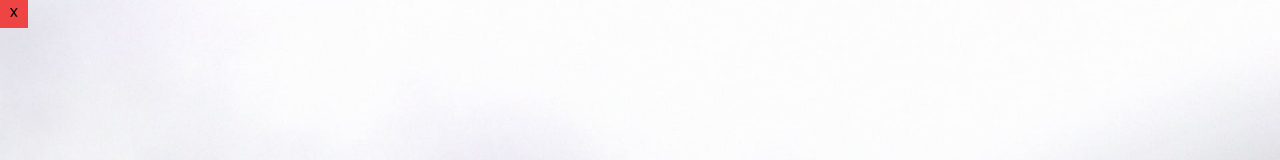
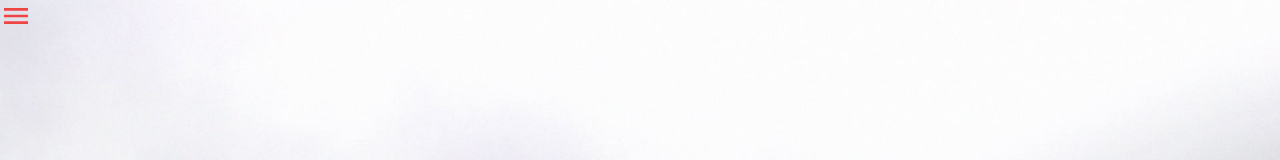
Before and after one commit to O-K-G/webstuff, a Next.js app: page / in a window 1280 px wide. Shown: the top 160 px of the page. Built offline with nearby package versions, Linux system fonts and the light colour scheme.

Commit message:
feat: iconButton

```diff
--- /dev/null
+++ b/src/app/components/IconButton.tsx
@@ -0,0 +1,20 @@
+import { type IconButtonTypes } from '@interfaces/types';
+
+export default function IconButton({
+  id,
+  onClick,
+  type,
+  className,
+  icon,
+}: IconButtonTypes) {
+  return (
+    <button
+      id={id}
+      onClick={onClick}
+      type={type ?? 'button'}
+      className={`flex items-center justify-center ${className ?? ''}`}
+    >
+      {icon}
+    </button>
+  );
+}
--- a/src/app/components/NavMenu.tsx
+++ b/src/app/components/NavMenu.tsx
@@ -1,5 +1,7 @@
 import { type NavMenuTypes } from '@interfaces/types';
 import { useEffect, useState } from 'react';
+import HamburgerIcon from '@icons/hamburger-icon';
+import IconButton from '@components/IconButton';
 
 export default function NavMenu({ sectionsData }: NavMenuTypes) {
   const [open, setIsOpen] = useState(false);
@@ -21,14 +23,12 @@ export default function NavMenu({ sectionsData }: NavMenuTypes) {
 
   return (
     <nav className='fixed top-0 left-0 h-[1.75rem] hover:h-auto'>
-      <button
+      <IconButton
         id='navButton'
         onClick={() => setIsOpen(true)}
-        type='button'
-        className='transition-all ease-in-out duration-500 hover:rotate-180 absolute top-0 left-0 h-7 w-7 flex items-center justify-center bg-red-500'
-      >
-        x
-      </button>
+        className='transition-all ease-in-out duration-500 hover:rotate-180 absolute top-0 left-0 h-8 w-8'
+        icon={<HamburgerIcon className='icon fill-red-500' />}
+      />
       <ul
         className={`absolute fill-mode-forwards -top-[75svh] left-0 text-red-500 flex-col items-start justify-start w-fit min-w-[6%] overflow-hidden ${animationClassName}`}
       >
--- a/src/app/globals.css
+++ b/src/app/globals.css
@@ -41,6 +41,9 @@
   .parallax-layer {
     @apply absolute right-0 bottom-0 left-0;
   }
+  .icon {
+    @apply shrink-0 h-full w-full pointer-events-none;
+  }
 }
 
 body {
--- /dev/null
+++ b/src/app/icons/hamburger-icon.tsx
@@ -0,0 +1,15 @@
+import { type IconsTypes } from '@interfaces/types';
+
+export default function HamburgerIcon({ className }: IconsTypes) {
+  return (
+    <svg
+      className={className}
+      xmlns='http://www.w3.org/2000/svg'
+      height='24'
+      viewBox='0 -960 960 960'
+      width='24'
+    >
+      <path d='M120-240v-80h720v80H120Zm0-200v-80h720v80H120Zm0-200v-80h720v80H120Z' />
+    </svg>
+  );
+}
--- a/src/app/interfaces/types.tsx
+++ b/src/app/interfaces/types.tsx
@@ -18,3 +18,15 @@ export interface NavMenuTypes {
     ref?: RefObject<HTMLElement> | undefined;
   }>;
 }
+
+export interface IconsTypes {
+  className?: string;
+}
+
+export interface IconButtonTypes {
+  id?: string;
+  onClick: () => void;
+  type?: 'reset' | 'submit' | 'button';
+  className?: string;
+  icon: ReactNode;
+}
```
